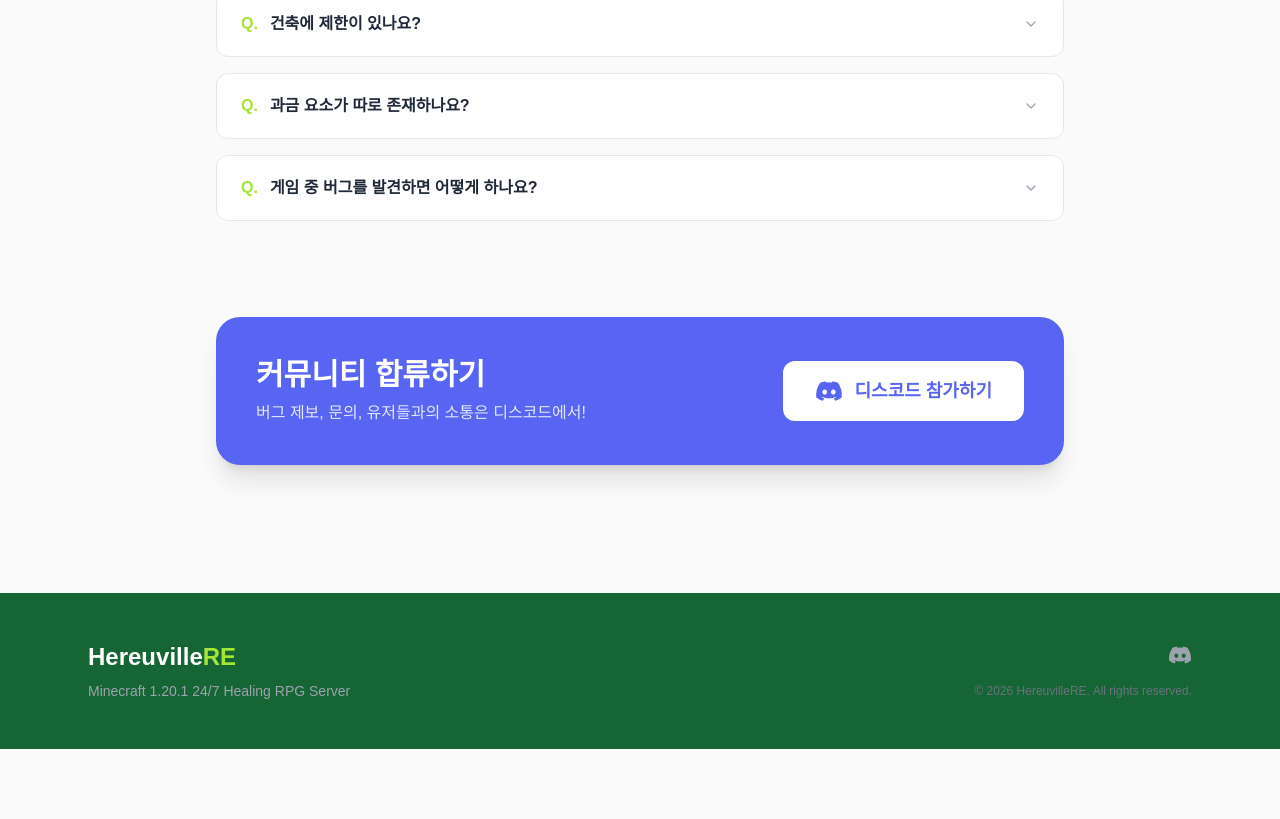
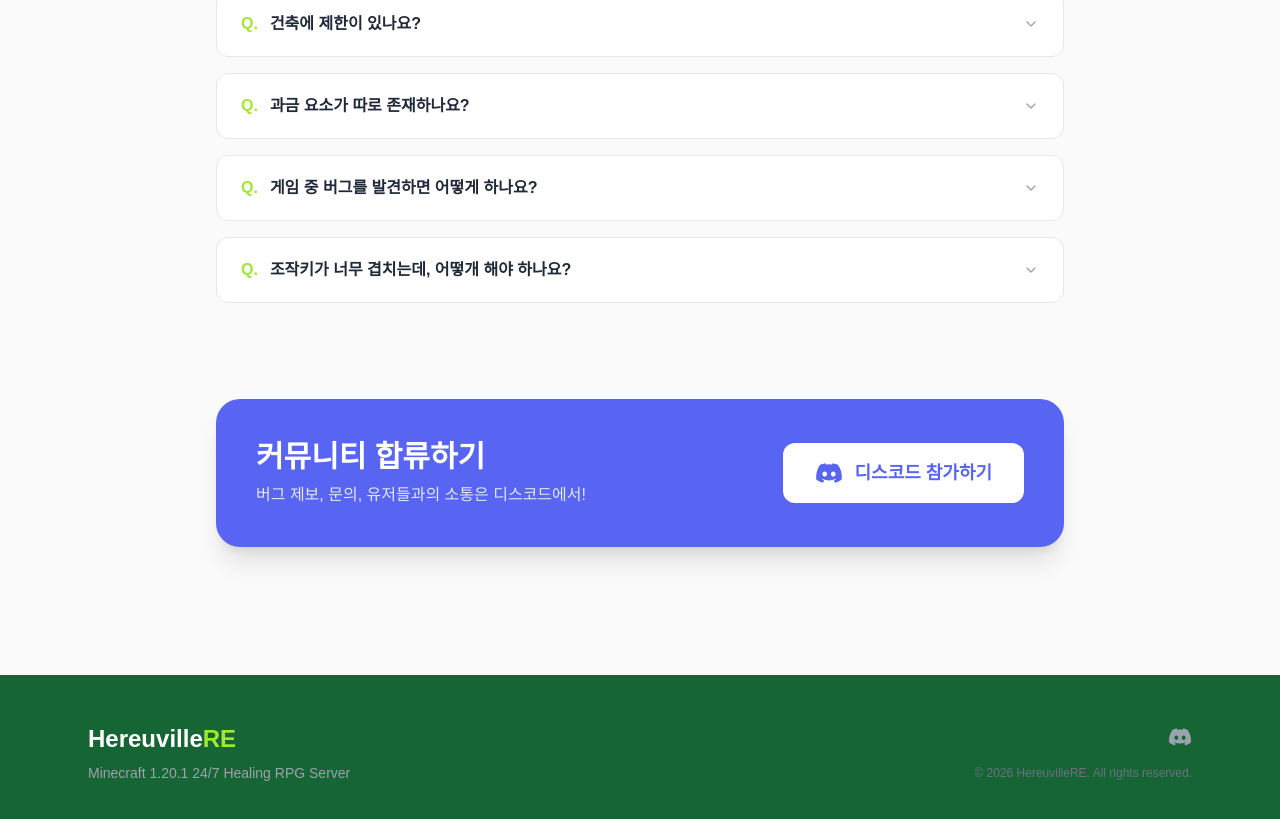
Before and after one commit to CreatorSyia/HereuvilleRE, a React (Vite) app: page / in a window 1280 px wide. Shown: the part 4397-5216 px from the top of the page. Before the commit the page ends 5146 px from the top, so only its background shows below. Built offline with nearby package versions, Linux system fonts and the light colour scheme.

Commit message:
Update App.jsx

```diff
--- a/src/App.jsx
+++ b/src/App.jsx
@@ -40,14 +40,15 @@ const regions =[
 const faqs =[
   { q: '헤르빌 리부트는 어떤 서버인가요?', a: '전투나 경쟁보다는 농사, 탐험, 마도공학 등 천천히 자신만의 이야기를 만들어가는 힐링 오픈월드 RPG 서버입니다.' },
   { q: '서버 오픈 시간은 어떻게 되나요?', a: '점검 시간 제외 24시간 언제든 자유롭게 접속하여 즐기실 수 있습니다.' },
-  { q: '마인크래프트 정품만 접속 가능한가요?', a: '네, 헤르빌은 건전한 서버 문화를 위해 100% 마인크래프트 정품 유저만 접속이 가능합니다.' },
+  { q: '마인크래프트 정품만 접속 가능한가요?', a: '네, 헤르빌 리부트는 건전한 서버 문화를 위해 100% 마인크래프트 정품 유저만 접속이 가능합니다.' },
   { q: '모드팩 적용은 필수인가요?', a: "네, 다양한 지역과 시스템을 구현하기 위해 전용 모드팩 설치가 필수적입니다. '다운로드' 탭을 참고해주세요." },
   { q: '모바일(BE)로도 접속할 수 있나요?', a: '아쉽게도 오직 모드가 적용된 자바 에디션(Java Edition) 1.20.1 버전으로만 접속이 가능합니다.' },
   { q: '초보자도 쉽게 적응할 수 있나요?', a: "물론입니다! 남부 '솔라리스' 지역에서 안전하게 튜토리얼을 진행하며, 서버의 기초적인 시스템부터 천천히 안내받을 수 있습니다." },
   { q: '유저 간 PVP(전투)가 가능한가요?', a: "원칙적으로 무분별한 PVP는 금지되어 있습니다. 단, 북부 '프론티어' 지역의 특정 구역에서는 예외사항이 적용될 수 있습니다." },
   { q: '건축에 제한이 있나요?', a: '개인 토지 안에서는 자유롭게 건축이 가능하지만, 서버 렉을 유발하는 Create 모드, 레드스톤 회로, 공장, 팜 등은 규제 대상입니다.' },
   { q: '과금 요소가 따로 존재하나요?', a: '게임 밸런스를 해치는(Pay to Win) 장비 판매는 없으며, 치장용 아이템이나 자원 위주의 가벼운 후원 기능만 운영될 예정입니다.' },
-  { q: '게임 중 버그를 발견하면 어떻게 하나요?', a: "공식 디스코드 서버의 '버그 제보' 채널에 남겨주시면 운영진이 확인 후 신속히 조치해 드립니다." },
+  { q: '게임 중 버그를 발견하면 어떻게 하나요?', a: "공식 디스코드 서버의 '서버문의' 채널에 티켓을 남겨주시면 운영진이 확인 후 신속히 조치해 드립니다." },
+  { q: '조작키가 너무 겹치는데, 어떻개 해야 하나요?', a: "인게임에서의 서버 튜토리얼을 확인해주세요. 또는, 공식 디스코드 서버의 '서버문의' 채널에 티켓을 남겨주시면 운영진이 확인 후 도와드립니다." },
 ];
 
 export default function App() {
@@ -239,7 +240,7 @@ export default function App() {
             <p className="text-indigo-100">버그 제보, 문의, 유저들과의 소통은 디스코드에서!</p>
           </div>
           <motion.a
-            href="https://discord.gg/YOUR_INVITE_LINK" // 디스코드 링크 삽입
+            href="https://discord.gg/xe9Vn3CdtM" // 디스코드 링크 삽입
             target="_blank"
             whileHover={{ scale: 1.05 }}
             className="group flex items-center gap-3 bg-white text-[#5865F2] px-8 py-4 rounded-xl font-bold text-lg hover:shadow-lg transition-all"
```
